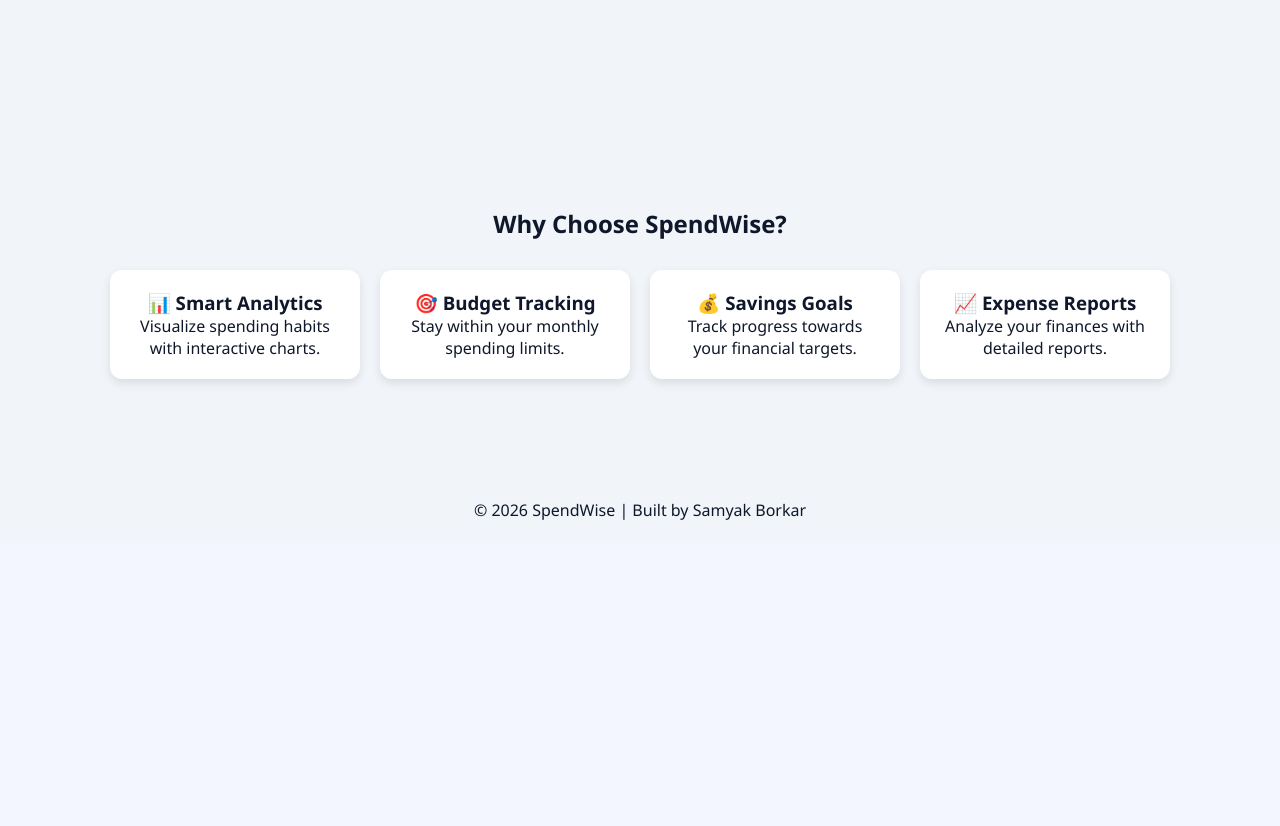
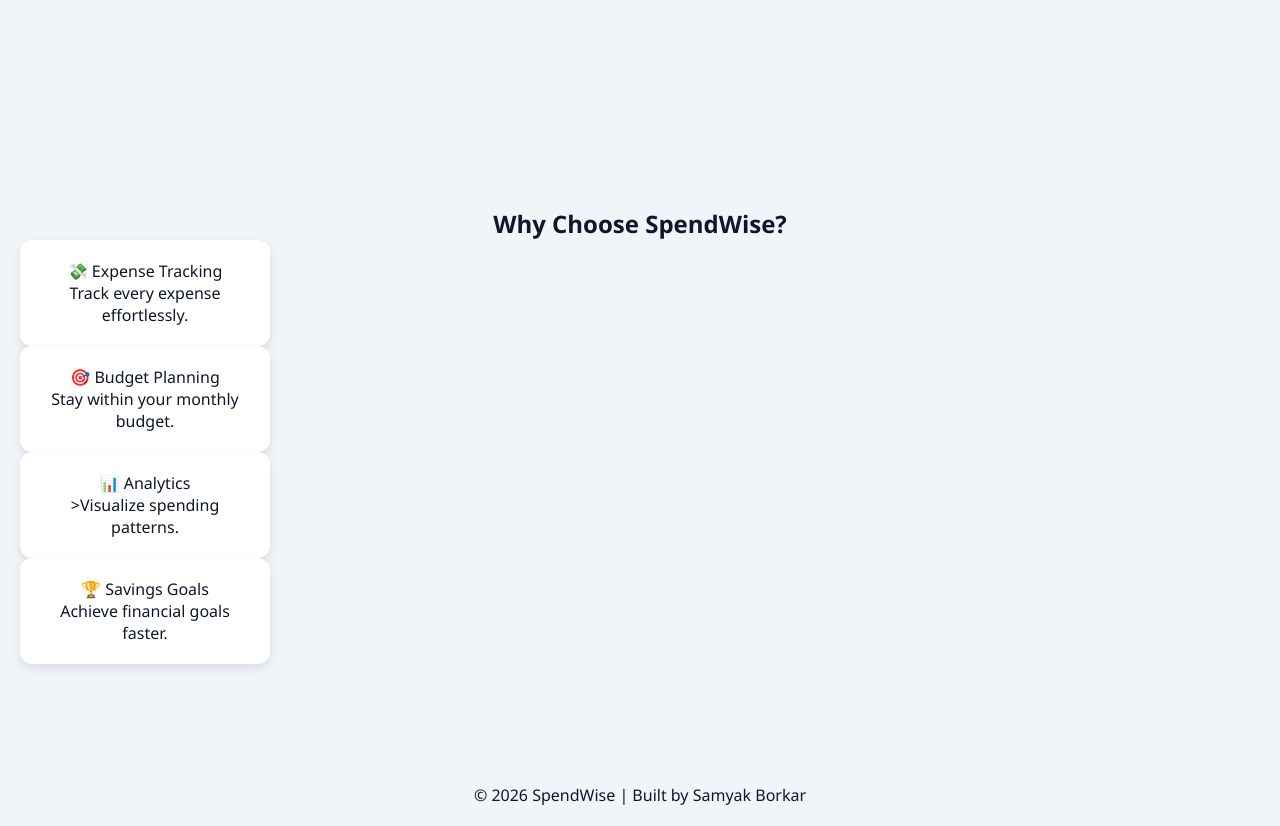
Before and after one commit to Samyakborkar12/SpendWise, a Flask app: page / in a window 1280 px wide. Shown: the part 574-1400 px from the top of the page. Before the commit the page ends 1094 px from the top, so only its background shows below. Run offline with Flask 3, Linux system fonts and the light colour scheme.

Commit message:
Improved landing page UI

```diff
--- a/templates/index.html
+++ b/templates/index.html
@@ -42,26 +42,25 @@
 
     <h2>Why Choose SpendWise?</h2>
 
-    <div class="feature-container">
+    <div class="feature-grid">
 
         <div class="feature-card">
-
-            <h3>📊 Smart Analytics</h3>
-            <p>Visualize spending habits with interactive charts.</p>
+            💸 Expense Tracking
+            <p>Track every expense effortlessly.</p>
         </div>
         <div class="feature-card">
-            <h3>🎯 Budget Tracking</h3>
-            <p>Stay within your monthly spending limits.</p>
+            🎯 Budget Planning
+            <p>Stay within your monthly budget.</p>
         </div>
 
         <div class="feature-card">
-            <h3>💰 Savings Goals</h3>
-            <p>Track progress towards your financial targets.</p>
+            📊 Analytics
+            <p>>Visualize spending patterns.</p>
         </div>
 
         <div class="feature-card">
-            <h3>📈 Expense Reports</h3>
-            <p>Analyze your finances with detailed reports.</p>
+            🏆 Savings Goals
+            <p>Achieve financial goals faster.</p>
         </div>
 
     </div>
```
Also changed, not shown: static/chart.png (deleted).
